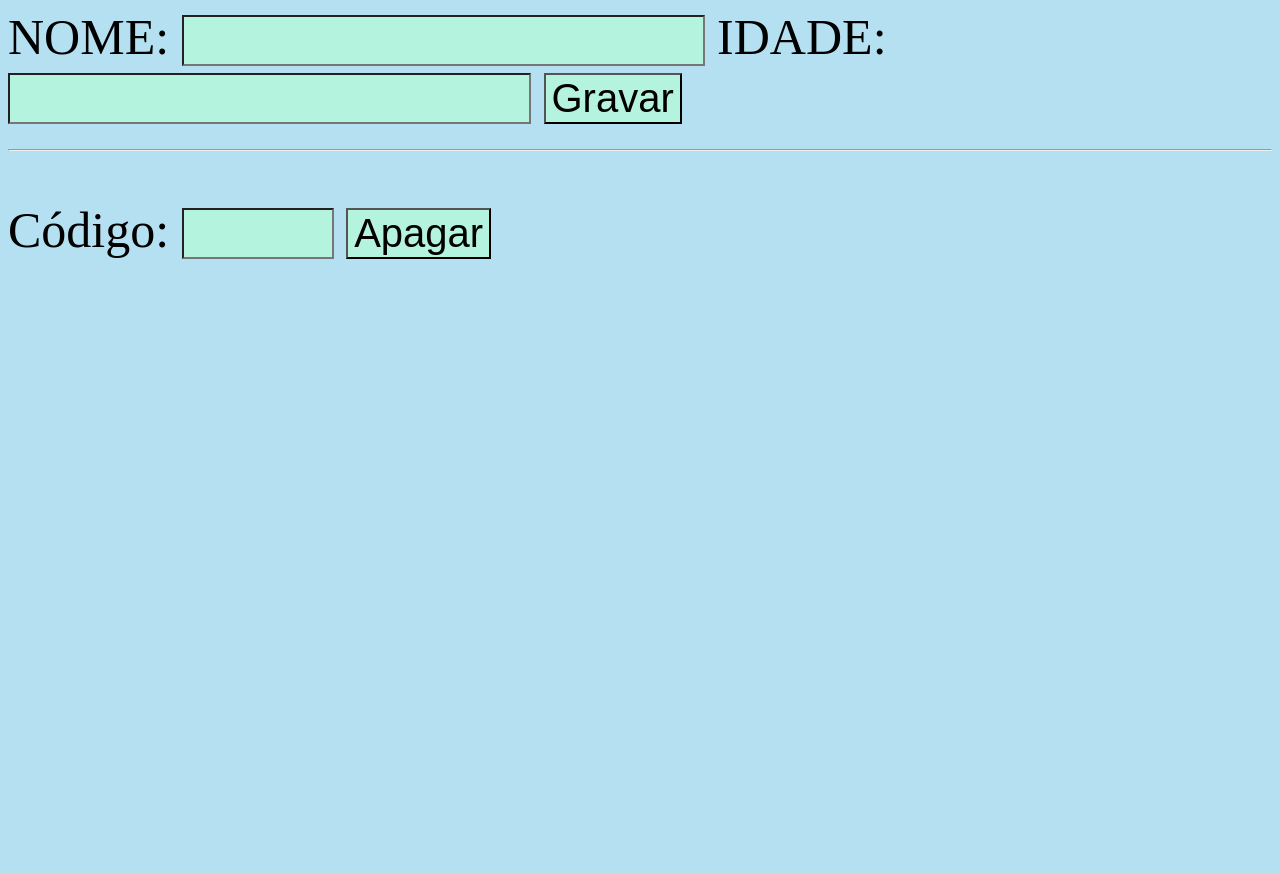
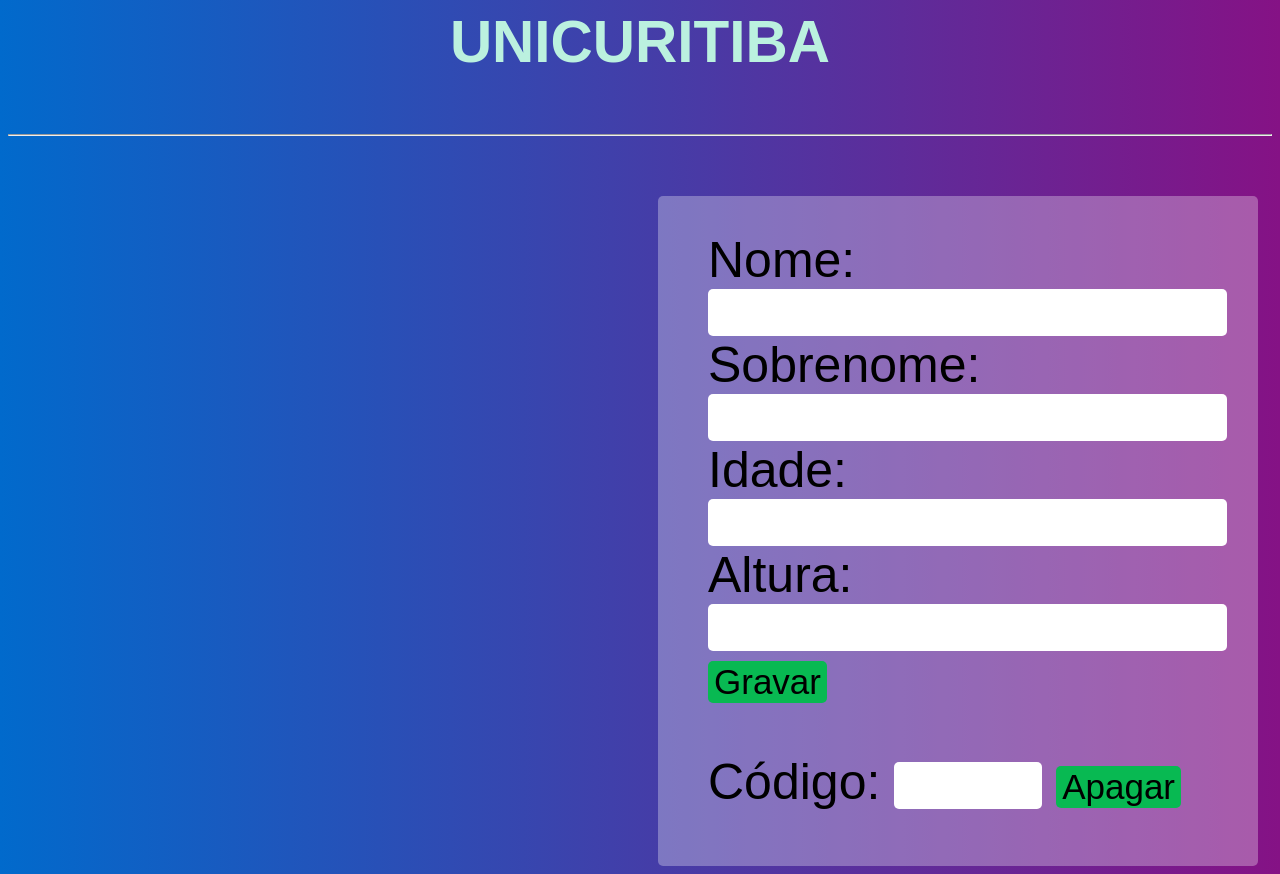
Before and after one commit to m-eufrasio/UniCuritiba-php, a PHP site: page /gravar.php in a window 1280 px wide. Before the commit the page ends 259 px from the top, so only its background shows below. Run offline with PHP 8.4, Linux system fonts and the light colour scheme.

Commit message:
add novo css e colunas

```diff
--- a/css/style.css
+++ b/css/style.css
@@ -1,14 +1,46 @@
 body {
-    background-color: rgb(180, 224, 241);
+    background-image:linear-gradient(to right, rgb(1, 106, 204), rgb(133, 18, 133) );
     font-size: 50px;
+    font-family: Arial, Helvetica, sans-serif;
 }
 
 input {
-    background-color: rgb(180, 243, 222);
     font-size: 40px;
+    font-family: Arial, Helvetica, sans-serif;
+    outline: none;
+    border-radius: 5px;
+    border: none;
 }
 
-input:hover, input:focus {
-    background-color: azure;
+h3 {
+    text-align: center;
+    color: rgb(187, 241, 223);
+}
+
+#botao {
+    background-color: rgb(8, 185, 82);
+    border-radius: 5px;
+    outline: none;
+    border: none;
+    margin-top: 10px;
+    font-size: 35px;
+}
+
+#botao:hover {
+    background-color: rgb(187, 241, 223);
+    transition: 0.5s;
+}
+
+.box {
+    background-color: rgb(255, 255, 255, 0.3);
+    width: 600px;
+    height: 670px;
+    margin: 60px 0 0 650px;
     border-radius: 5px;
 }
+
+.box2 {
+    width: 500px;
+    position: absolute;
+    margin: 35px 0 0 50px;
+}
--- a/gravar.php
+++ b/gravar.php
@@ -11,9 +11,12 @@
         if (@$_REQUEST['botao'] == "Gravar") {
 
             $nome = $_POST['nome'];
+            $sobrenome = $_POST['sobrenome'];
             $idade = $_POST['idade'];
+            $altura = $_POST['altura'];
 
-            $query = "INSERT INTO clientes (nome, idade) values ('$nome', '$idade')";
+
+            $query = "INSERT INTO clientes (nome, sobrenome, idade, altura) values ('$nome', '$sobrenome', '$idade', '$altura')";
             $var = mysqli_query($con, $query);
 
             if (!$var) print mysqli_error($con);
@@ -30,19 +33,26 @@
         }
 
         ?>
-        <form action=# method="POST">
+        <h3>UNICURITIBA</h3>
+        <hr>
+        <div class="box">
+            <div class="box2">
+                <form action=# method="POST">
 
-        NOME: <input type="text" name="nome" required value="<?php print @$nome; ?>">
-        IDADE: <input type="text" name="idade" required value="<?php print @$idade; ?>">
-        <input type="submit" name="botao" value="Gravar">
-        <hr>
+                Nome: <input type="text" name="nome" required value="<?php print @$nome; ?>">
+                Sobrenome: <input type="text" name="sobrenome" requried value="<?php @$sobrenome; ?>">
+                Idade: <input type="text" name="idade" required value="<?php print @$idade; ?>">
+                Altura: <input type="text" name="altura" required value="<?php print @$altura; ?>">
+                <input type="submit" name="botao" id="botao" value="Gravar">
 
-        </form>
+                </form>
 
-        <form action=# method="POST">
-            Código: <input type="text" name="codigo" size=4 value="<?php print @$codigo; ?>">
+                <form action=# method="POST">
+                    Código: <input type="text" name="codigo" size=4 value="<?php print @$codigo; ?>">
 
-            <input type="submit" name="botao" value="Apagar">
-        </form>
+                    <input type="submit" name="botao" id="botao" value="Apagar">
+                </form>
+            </div>
+        </div>
     </body>
 </html>
```
